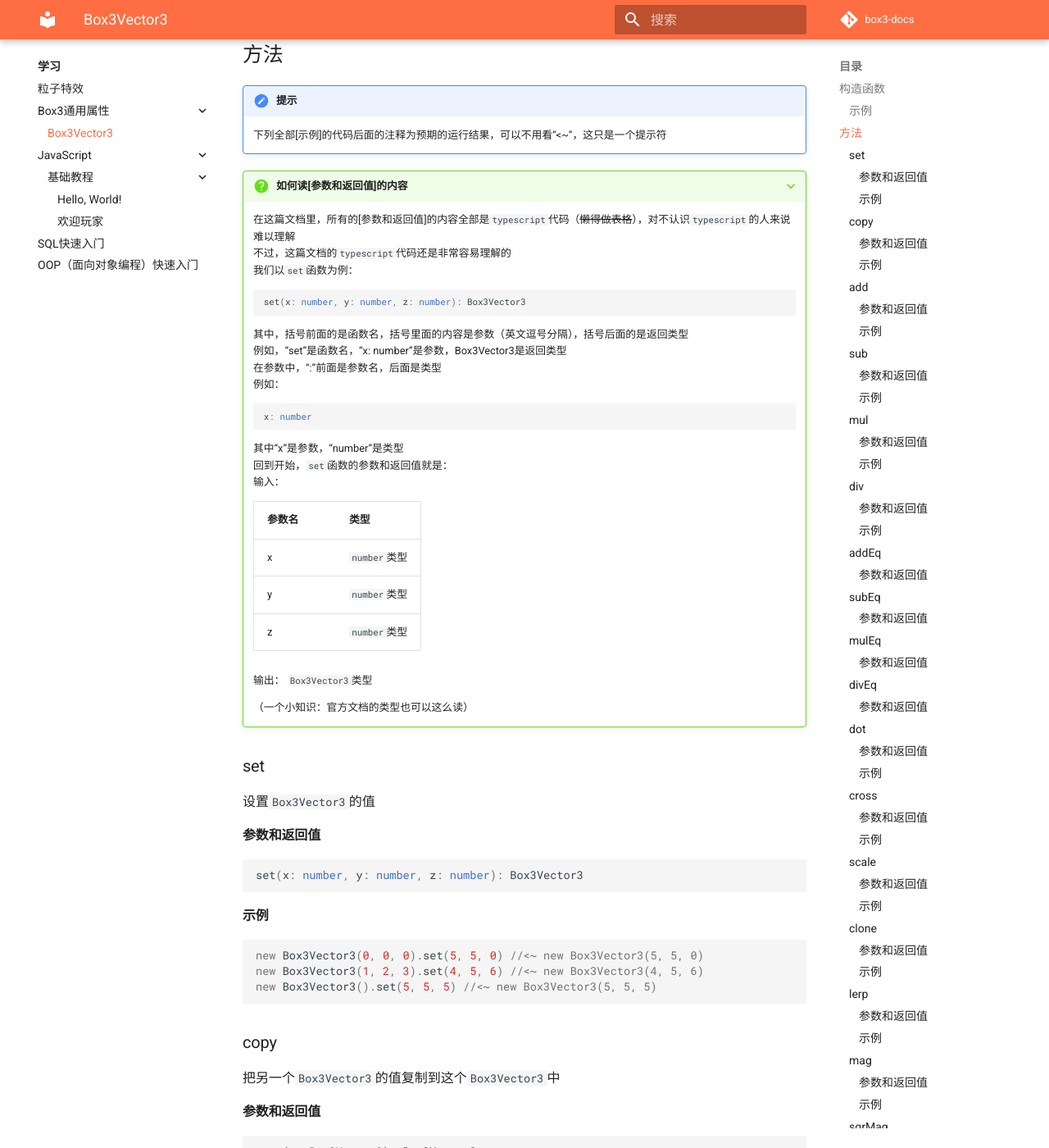
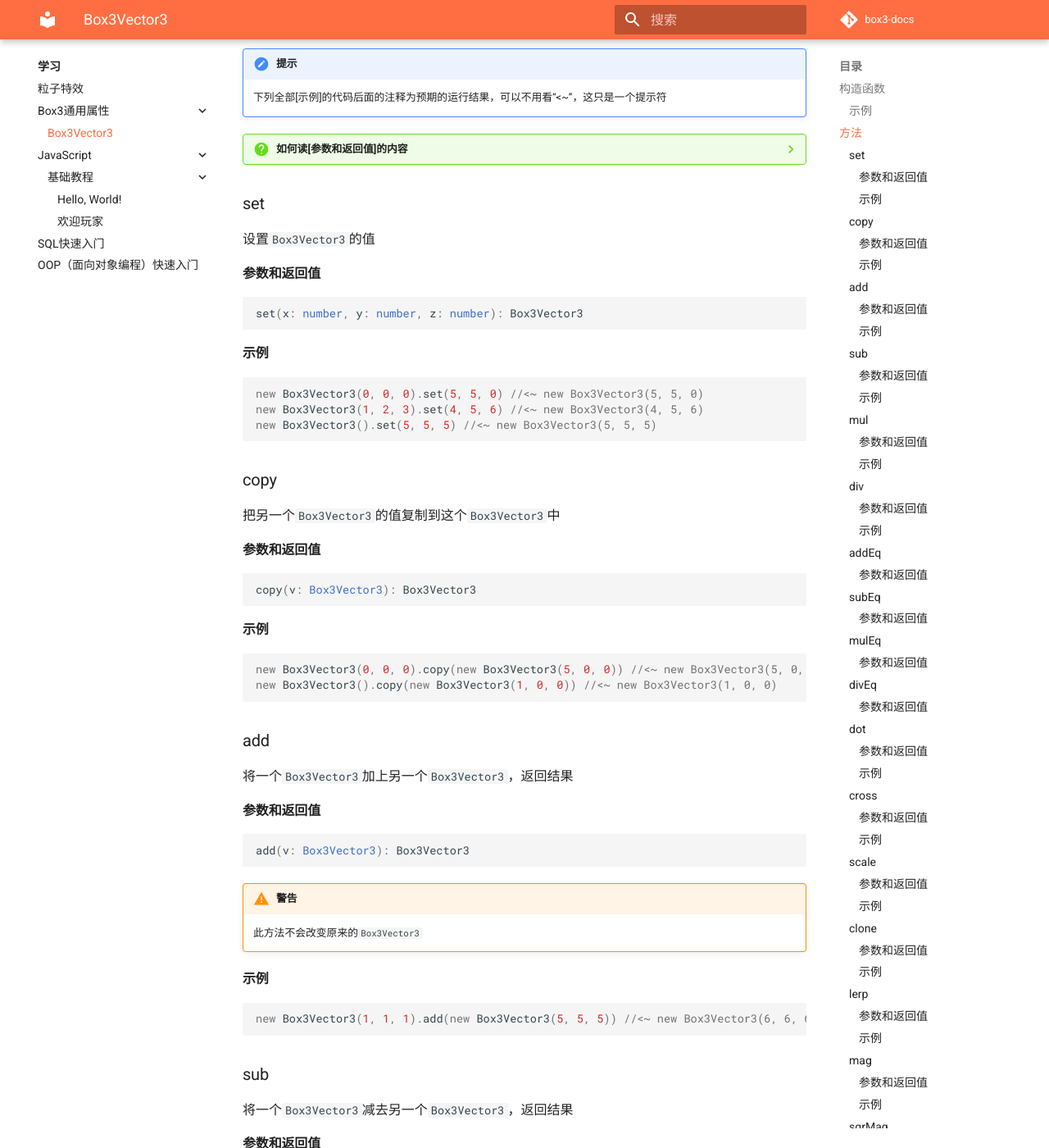
Before and after one commit to genius-alray/box3-docs, an MkDocs documentation site: the page built from docs/learn/box3-general-properties/box3vector3.md, in a window 1280 px wide and 1400 px high, scrolled down 678 px. Shown: the whole window at 82% size. Built offline with MkDocs 1.6.1 and Material for MkDocs 9.7.7, drawn with Linux system fonts in a browser that asks for light colours; comment, search, counter and statistics services are not loaded.

Commit message:
更改部分内容

```diff
--- a/docs/learn/box3-general-properties/box3vector3.md
+++ b/docs/learn/box3-general-properties/box3vector3.md
@@ -24,7 +25,7 @@ new Box3Vector3(19, 19, 810)
 
     下列全部\[示例\]的代码后面的注释为预期的运行结果，可以不用看“<~”，这只是一个提示符
 
-???+ question "如何读\[参数和返回值\]的内容"
+??? question "如何读\[参数和返回值\]的内容"
 
     在这篇文档里，所有的\[参数和返回值\]的内容全部是`typescript`代码（~~懒得做表格~~），对不认识`typescript`的人来说难以理解
     不过，这篇文档的`typescript`代码还是非常容易理解的
```
Also changed, not shown: other parts of docs/learn/box3-general-properties/box3vector3.md (+2 -1 lines).
